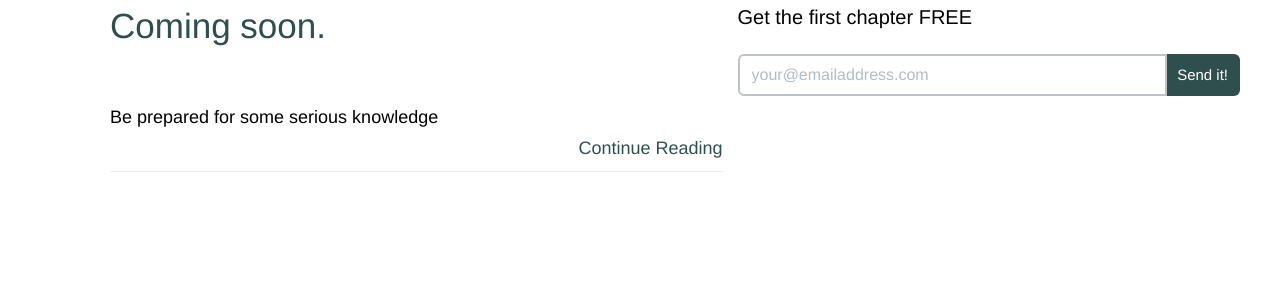
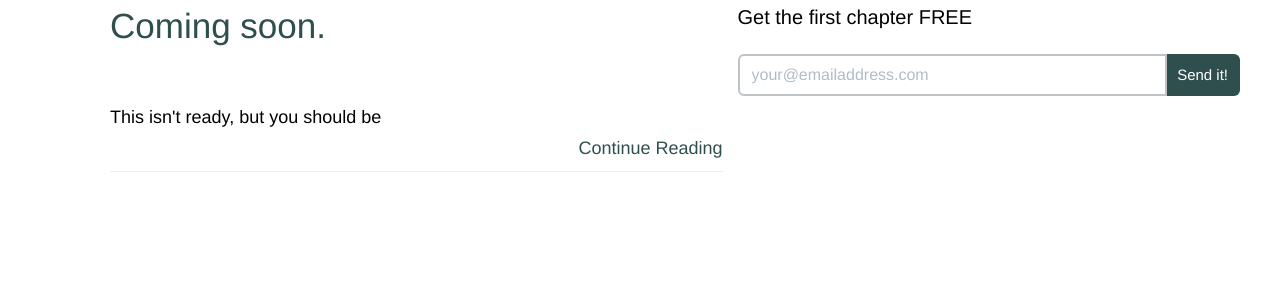
Before and after one commit to Fluxuous/CFA-L1-Marketing-Site, a Jekyll site: the page built from blog/index.html, in a window 1280 px wide. Shown: the part 178-478 px from the top of the page. Built offline with Jekyll 4.4.1, drawn with Linux system fonts in a browser that asks for light colours.

Commit message:
Update 2015-07-13-read-me.md

```diff
--- a/_posts/2015-07-13-read-me.md
+++ b/_posts/2015-07-13-read-me.md
@@ -2,7 +2,7 @@
 layout: post
 category : tips
 title : "Coming soon."
-excerpt : <p>Be prepared for some serious knowledge</p>
+excerpt : <p>This isn't ready, but you should be</p>
 ---
 
 Coming Soon.
```
